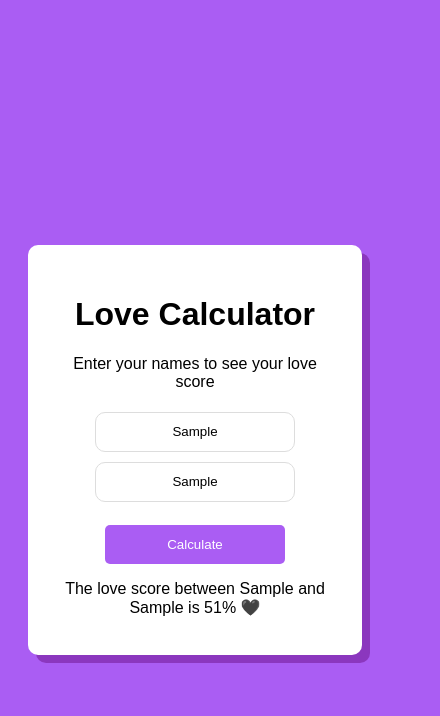
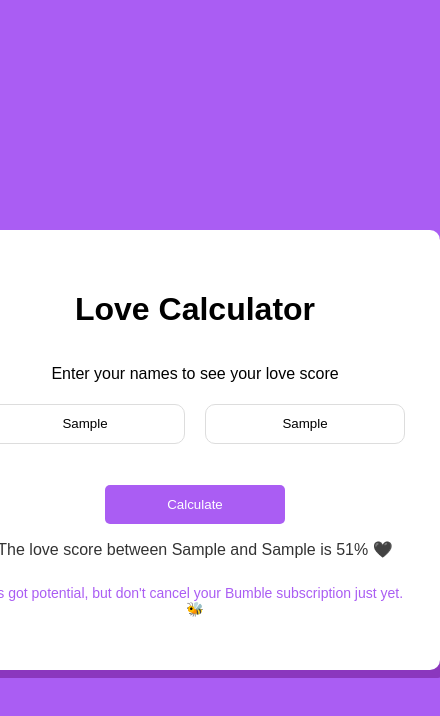
Before and after one commit to nperkinsr/love-calculator, a plain HTML site: page index.html in a window 390 px wide. Both pictures are taken after typing "Sample", "Sample" into the empty fields and a click on the button "Calculate". Shown: the whole page, 440 px wide, since content can reach past the window. Drawn offline with Linux system fonts and the light colour scheme.

Commit message:
Add files via upload

```diff
--- a/index.html
+++ b/index.html
@@ -22,9 +22,27 @@
       padding: 40px;
       border-radius: 10px;
       box-shadow: 8px 8px 0px rgba(110, 19, 137, 0.5);
-      display: inline-block;
-      width: 420px;
-      height: 250px;
+      width: 450px;
+      height: 320px;
+      display: flex;
+      flex-direction: column;
+      justify-content: center;
+      align-items: center;
+      text-align: center;
+    }
+
+    .input-group {
+      display: flex;
+      gap: 10px;
+    }
+
+    input {
+      height: 30px;
+      width: 190px;
+      padding: 4px;
+      border-radius: 10px;
+      border: 1px solid rgb(221, 221, 221);
+      text-align: center;
     }
 
     button {
@@ -37,21 +55,23 @@
       width: 180px;
     }
 
-    input {
-      height: 30px;
-      width: 190px;
-      padding: 4px;
-      border-radius: 10px;
-      border: 1px solid rgb(221, 221, 221);
-      text-align: center;
-    }
-
     input:focus {
       border: 1px solid rgb(170, 93, 243);
     }
 
     ::placeholder {
       color: rgb(170, 93, 243, 0.5);
+    }
+
+    #loveScoreText {
+      font-size: 16px;
+      color: #333;
+    }
+
+    #resultMessage {
+      font-size: 14px;
+      color: rgb(170, 93, 243);
+      margin-top: 10px;
     }
 
     @media screen and (min-width: 300px) and (max-width: 600px) {
@@ -61,7 +81,7 @@
 
       .container {
         padding: 30px;
-        height: 350px;
+        height: 380px;
       }
     }
   </style>
@@ -71,11 +91,14 @@
   <div class="container">
     <h1>Love Calculator </h1>
     <p>Enter your names to see your love score</p>
-    <input type="text" id="yourName" placeholder=" Your Name">
-    <input type="text" id="yourCrush" placeholder=" Your Crush's Name">
+    <div class="input-group">
+      <input type="text" id="yourName" placeholder=" Your Name">
+      <input type="text" id="yourCrush" placeholder=" Your Crush's Name">
+    </div>
     <br><br>
     <button onclick="calculateLove()">Calculate</button>
-    <p id="result"></p>
+    <p id="loveScoreText"></p>
+    <p id="resultMessage"></p>
   </div>
 
   <script>
@@ -89,8 +112,32 @@
       }
 
       var loveScore = Math.floor(Math.random() * 100) + 1;
-      document.getElementById("result").innerText =
-        "The love score between " + yourName + " and " + yourCrush + " is " + loveScore + "% 🖤";
+      var message = "";
+
+      if (loveScore >= 1 && loveScore <= 10) {
+        message = "Your connection is weaker than a train station WiFi signal 🚂";
+      } else if (loveScore >= 11 && loveScore <= 20) {
+        message = "The percentage of people owning a hamster in the UK is higher than your chances here 🐹";
+      } else if (loveScore >= 21 && loveScore <= 30) {
+        message = "You're more likely to guess a stranger's PIN than for this to turn into lasting love 💳";
+      } else if (loveScore >= 31 && loveScore <= 40) {
+        message = "Your love is like a cup of tea made by someone else — acceptable, but not quite right. 🫖";
+      } else if (loveScore >= 41 && loveScore <= 50) {
+        message = "This romance is like a British summer — sometimes warm, mostly disappointing. ☀️";
+      } else if (loveScore >= 51 && loveScore <= 60) {
+        message = "It's got potential, but don't cancel your Bumble subscription just yet. 🐝";
+      } else if (loveScore >= 61 && loveScore <= 70) {
+        message = "This love is like an old £5 note — still works, but you might get funny looks. 💷";
+      } else if (loveScore >= 71 && loveScore <= 80) {
+        message = "This is the relationship equivalent of finding an empty seat on a rush hour Tube: rare, but not impossible! 🚇";
+      } else if (loveScore >= 81 && loveScore <= 90) {
+        message = "You two are a better match than socks fresh from the tumble dryer. 🧦";
+      } else if (loveScore >= 91 && loveScore <= 100) {
+        message = "Soulmates! You love each other like Kanye loves Kanye 🎙️";
+      }
+
+      document.getElementById("loveScoreText").innerText = "The love score between " + yourName + " and " + yourCrush + " is " + loveScore + "% 🖤";
+      document.getElementById("resultMessage").innerText = message;
     }
   </script>
 </body>
```
